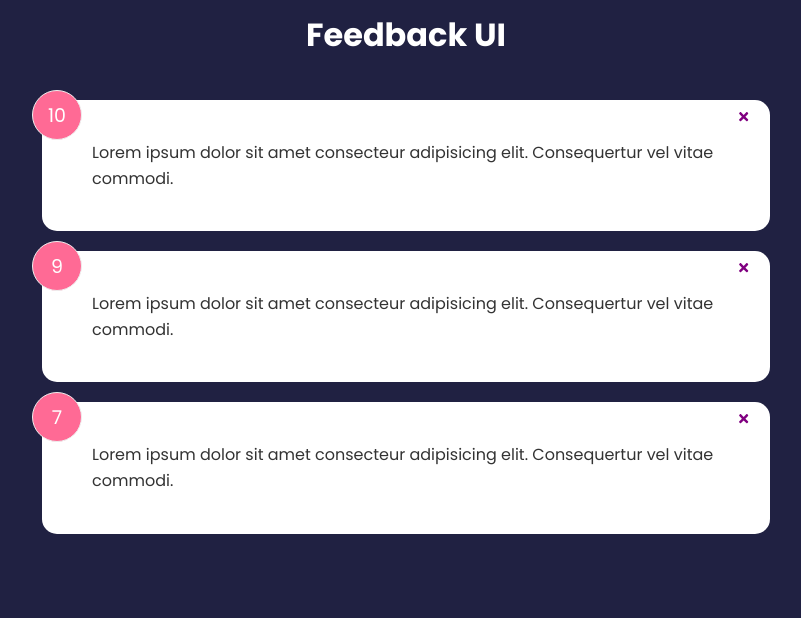
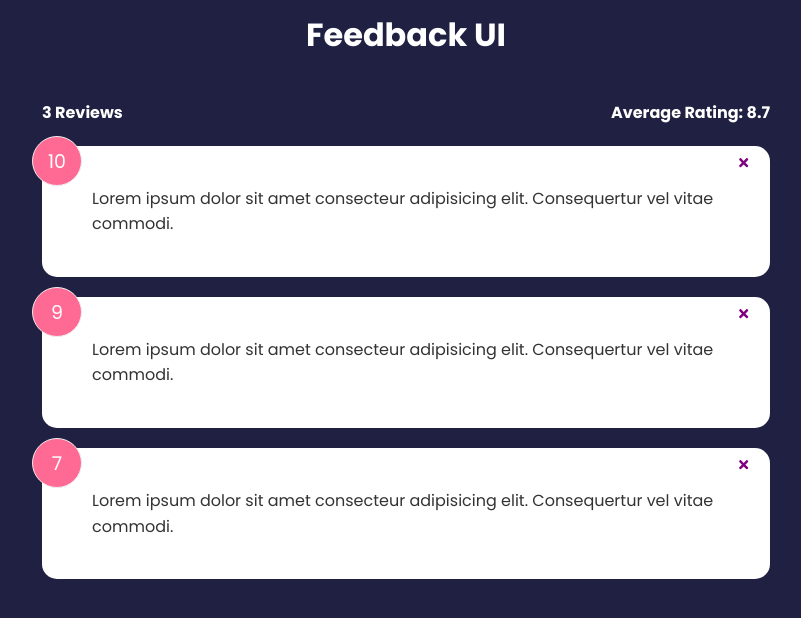
Before and after one commit to jeanpaulHamuli/FeedbackApp, a React (Create React App) app: page / in a window 1280 px wide. Shown: the top 618 px of the page, without its empty margins (234-1035 px from the left). Built offline with nearby package versions, Linux system fonts and the light colour scheme.

Commit message:
Add feedbackStat component

```diff
--- a/src/App.js
+++ b/src/App.js
@@ -1,6 +1,7 @@
 import { useState } from 'react';
 import './App.css';
 import FeedbackList from './components/FeedbackList';
+import FeedbackStats from './components/FeedbackStats';
 import Header from './components/Header';
 import FeedbackData from './data/FeedbackData';
 
@@ -19,6 +20,7 @@
     <>
       <Header />
       <div className='container'>
+        <FeedbackStats feedback={feedback} />
         <FeedbackList feedback={feedback} handleDelete={deleteFeedback} />
       </div>
     </>
--- /dev/null
+++ b/src/components/FeedbackStats.jsx
@@ -0,0 +1,25 @@
+import React from 'react'
+import PropTypes from "prop-types"
+
+function FeedbackStats({feedback}) {
+
+    let average = feedback.reduce((acc, cur) => {
+        return acc + cur.rating
+    }, 0) / feedback.length;
+
+    average = average.toFixed(1).replace(/[.,]0$/, '')
+    // console.log(average)
+
+  return (
+    <div className='feedback-stats'>
+      <h4>{feedback.length} Reviews</h4>
+      <h4>Average Rating: {average}</h4>
+    </div>
+  )
+}
+
+FeedbackStats.propTypes = {
+    feedback: PropTypes.array.isRequired
+}
+
+export default FeedbackStats
```
